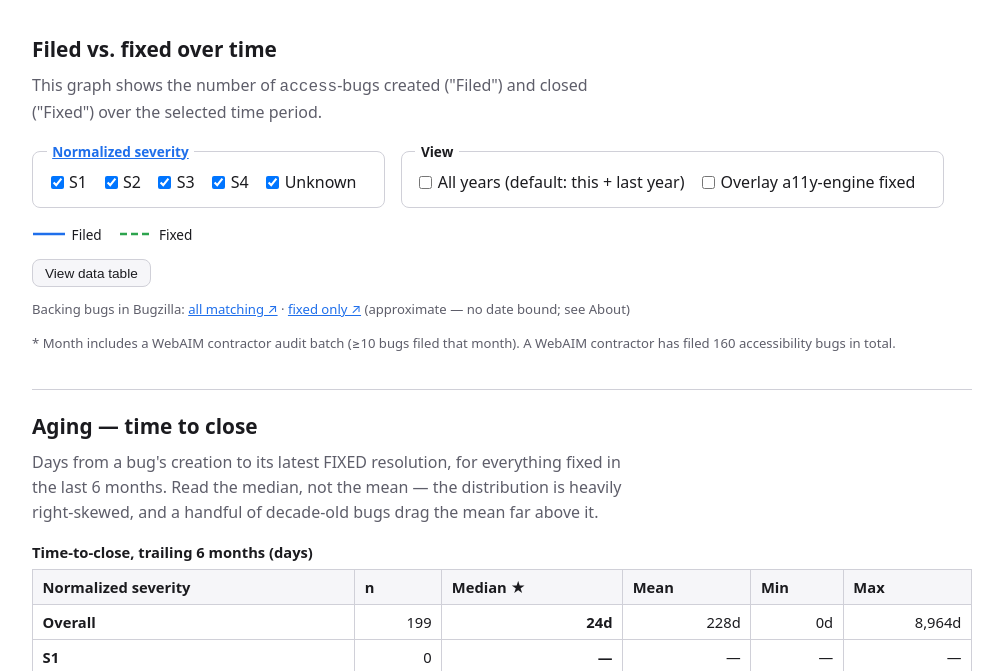
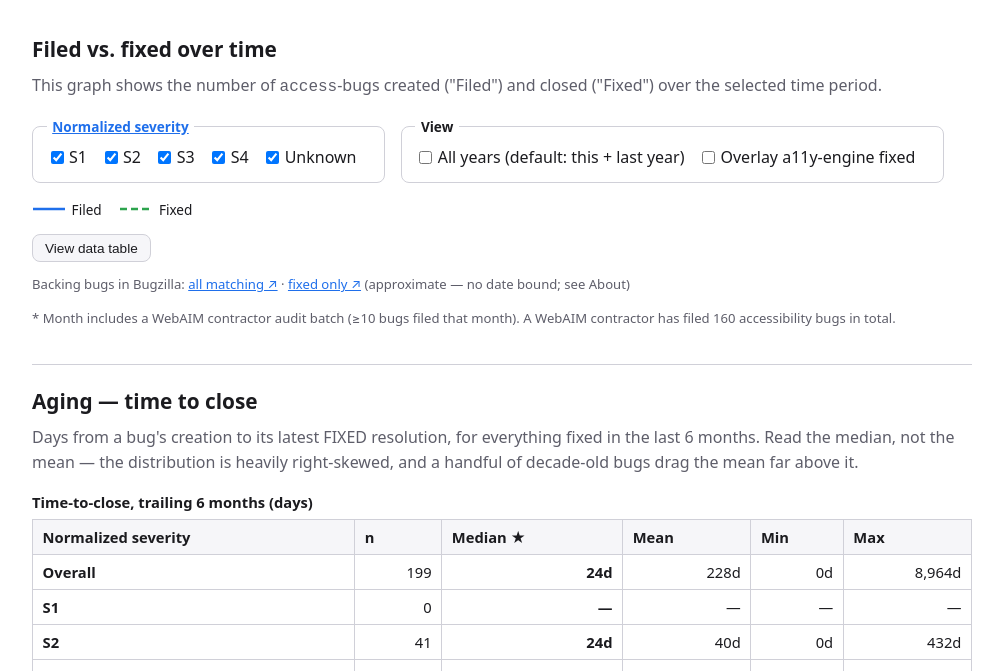
Before and after one commit to MReschenberg/a11y-bugs-dashboard, a website built with Vite: page index.html in a window 1280 px wide. Shown: the part 125-796 px from the top of the page, without its empty margins (138-1141 px from the left). Built offline with nearby package versions, Linux system fonts and the light colour scheme; what @observablehq/plot would draw is missing.

Commit message:
Let section lede text span the full width (drop the 65ch cap)

```diff
--- a/src/styles/main.css
+++ b/src/styles/main.css
@@ -41,7 +41,7 @@ h1 { font-size: 1.7rem; margin: 0 0 0.25rem; }
 .subtitle { color: var(--muted); margin: 0 0 1rem; }
 h2 { font-size: 1.3rem; margin: 2.25rem 0 0.5rem; padding-top: 1.25rem; border-top: 1px solid var(--border); }
 h3 { font-size: 1.05rem; margin: 1.5rem 0 0.4rem; }
-.lede { color: var(--muted); margin: 0 0 1rem; max-width: 65ch; }
+.lede { color: var(--muted); margin: 0 0 1rem; }
 section:first-of-type h2 { border-top: none; padding-top: 0; }
 
 /* Skip link */
```
